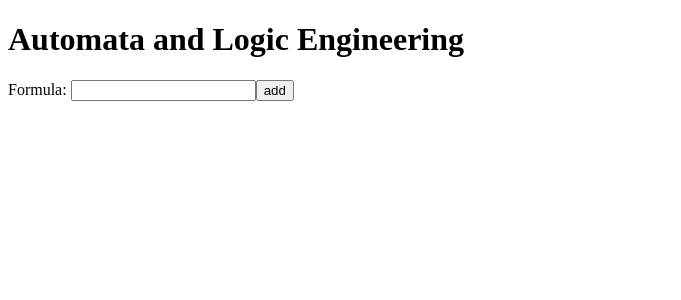
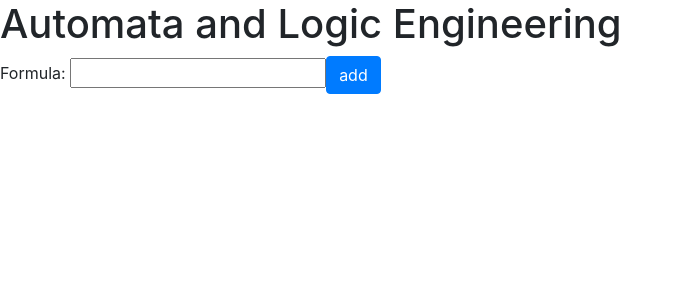
Before and after one commit to dmarkov00/Automata-and-logic-engineering-Client, an Angular app in the folder automata-and-logic-engineering-client/: page / in a window 1280 px wide. Shown: the top 300 px of the page, without its empty margins (0-681 px from the left). Built offline with nearby package versions, Linux system fonts and the light colour scheme.

Commit message:
setup of bootstrap.css

```diff
--- a/automata-and-logic-engineering-client/package.json
+++ b/automata-and-logic-engineering-client/package.json
@@ -21,6 +21,7 @@
     "@angular/platform-browser": "^5.2.0",
     "@angular/platform-browser-dynamic": "^5.2.0",
     "@angular/router": "^5.2.0",
+    "bootstrap": "^4.0.0",
     "core-js": "^2.4.1",
     "rxjs": "^5.5.6",
     "zone.js": "^0.8.19"
--- a/automata-and-logic-engineering-client/src/app/components/formula/formula.component.html
+++ b/automata-and-logic-engineering-client/src/app/components/formula/formula.component.html
@@ -3,7 +3,7 @@
     <input #formula/>
   </label>
   <!-- (click) passes input value to add() and then clears the input -->
-  <button (click)="calculateResult(formula.value);">
+  <button type="button" class="btn btn-primary" (click)="calculateResult(formula.value);">
     add
   </button>
 </div>
```
Also changed, not shown: automata-and-logic-engineering-client/.angular-cli.json, 1 other file (tests, documents, lock files or other folders).
